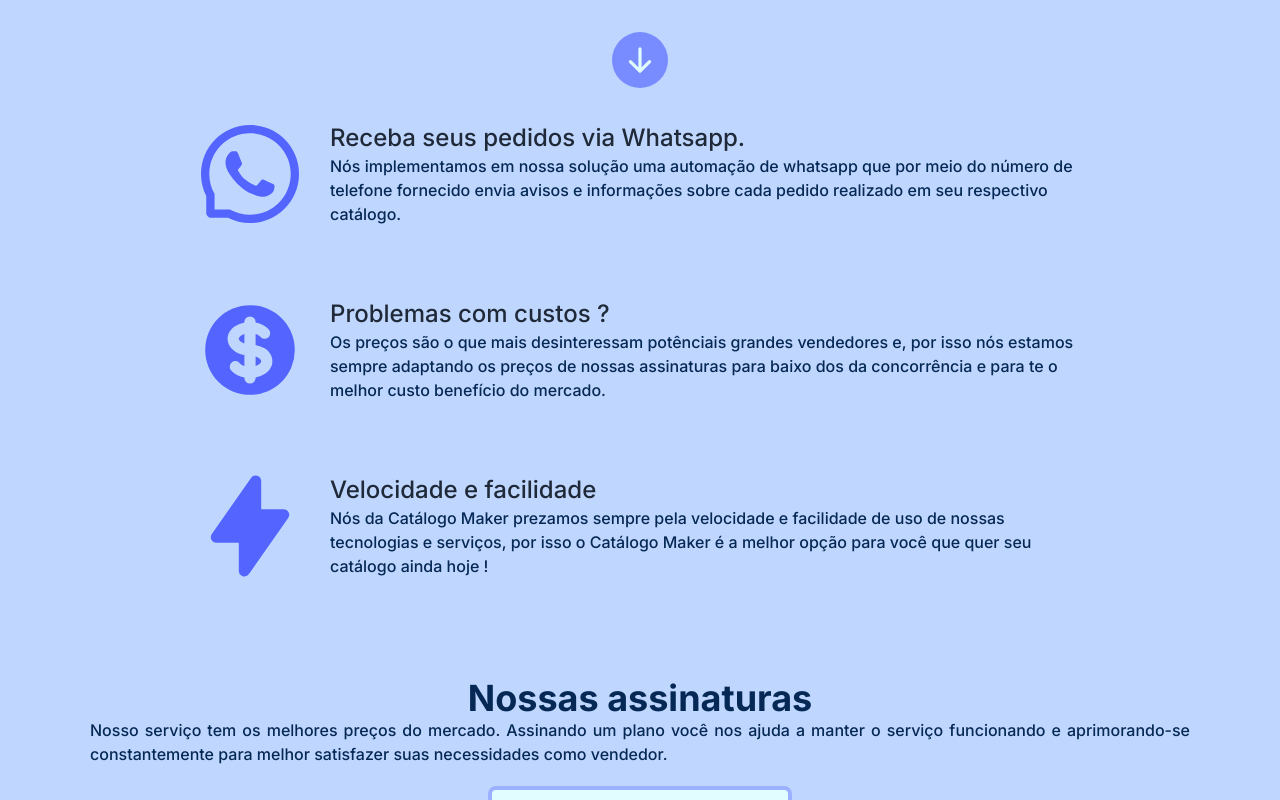
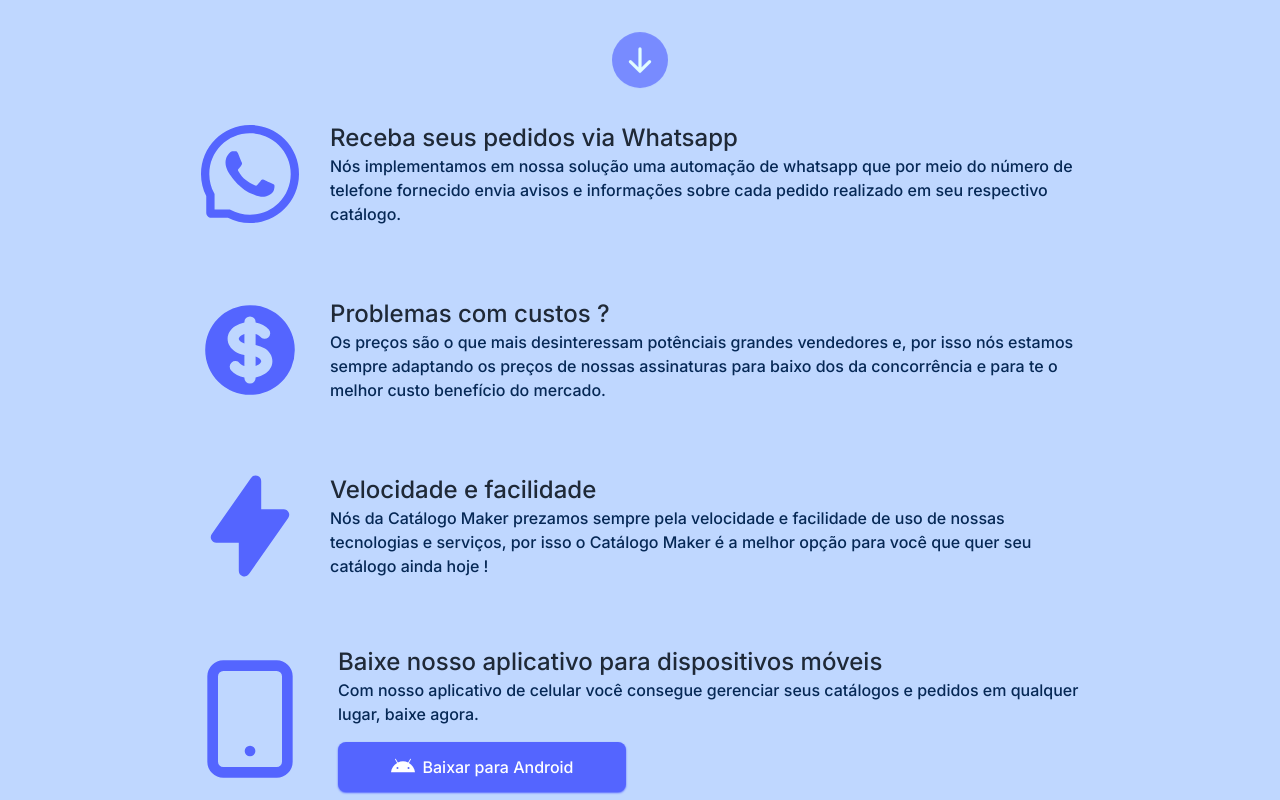
Before and after one commit to Kockiee/catalogo-maker, a Next.js app: page / in a window 1280 px wide. Shown: the part 740-1540 px from the top of the page. Built offline with nearby package versions, Linux system fonts and the light colour scheme; no server answers.

Commit message:
low update

```diff
--- a/next-sitemap.config.js
+++ b/next-sitemap.config.js
@@ -1,5 +1,5 @@
 /** @type {import('next-sitemap').IConfig} */
 module.exports = {
-    siteUrl: process.env.SITE_URL || "https://catalogo-maker.vercel.app",
+    siteUrl: process.env.SITE_URL || "https://catalogomaker.com.br",
     generateRobotsTxt: true
 }
--- a/src/app/components/PricesGrid.js
+++ b/src/app/components/PricesGrid.js
@@ -4,8 +4,8 @@
 export default function PricesGrid() {
     return (
         <div className="flex flex-col items-center pt-8" id="prices">
-            <h1 className="text-4xl font-bold text-center">Nossas assinaturas</h1>
-            <p className="text-justify">
+            <h1 className="text-3xl font-bold text-center">Nossas assinaturas</h1>
+            <p className="text-center">
               Nosso serviço tem os melhores preços do mercado. Assinando um plano você
               nos ajuda a manter o serviço funcionando e aprimorando-se constantemente
               para melhor satisfazer suas necessidades como vendedor.
--- a/src/app/page.js
+++ b/src/app/page.js
@@ -5,6 +5,8 @@
 import PricesGrid from "./components/PricesGrid";
 import Link from "next/link";
 import ScrollDownButton from "./components/ScrollDownButton";
+import { FiSmartphone } from "react-icons/fi";
+import { FaAndroid } from "react-icons/fa6";
 
 export default function Home({searchParams}) {
   return (
@@ -62,7 +64,7 @@
               <AiOutlineWhatsApp className="text-neonblue w-28 h-28"/>
               <div className="flex flex-col pl-6 max-md:pl-0 max-w-[780px]">
                 <h1 className="text-gray-800 text-2xl ">
-                  Receba seus pedidos via Whatsapp.
+                  Receba seus pedidos via Whatsapp
                 </h1>
                 <p>
                   Nós implementamos em nossa solução uma automação de whatsapp que
@@ -98,6 +100,24 @@
                 </p>
               </div>
             </div>
+            <div className="flex flex-row max-md:flex-col items-center">
+              <FiSmartphone className="text-neonblue w-32 h-32"/>
+              <div className="flex flex-col pl-6 max-md:pl-0 max-w-[780px]">
+                <h1 className="text-gray-800 text-2xl">
+                  Baixe nosso aplicativo para dispositivos móveis
+                </h1>
+                <p>
+                  Com nosso aplicativo de celular você consegue gerenciar seus catálogos e pedidos em qualquer lugar, baixe agora.
+                </p>
+                <a href='/catalogo-maker.apk'>
+                  <Button
+                  size="lg"
+                  className="w-72 bg-neonblue hover:!bg-neonblue/80 focus:ring-0 shadow-sm shadow-neonblue !mt-4 px-6">
+                    <FaAndroid className="w-6 h-6 mr-2"/> Baixar para Android
+                  </Button>
+                </a>
+              </div>
+            </div>
             <PricesGrid/>
             <p className="font-normal text-xl">
               "Ter um catálogo bom é necessidade de todo vendedor; entregar-lhe um catálogo mais do que bom é o nosso objetivo." - Catálogo Maker CEO
```
